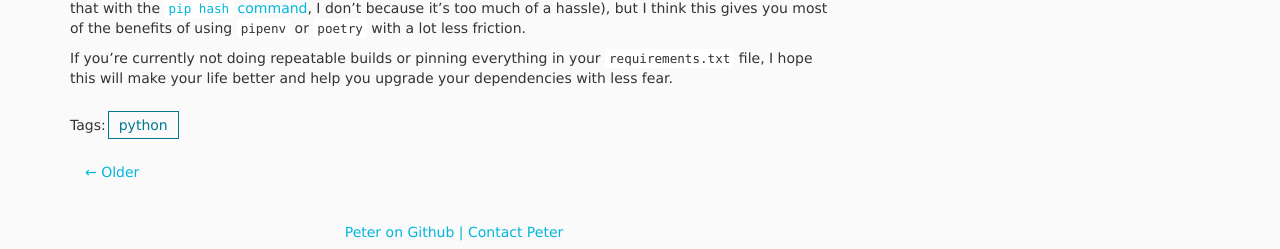
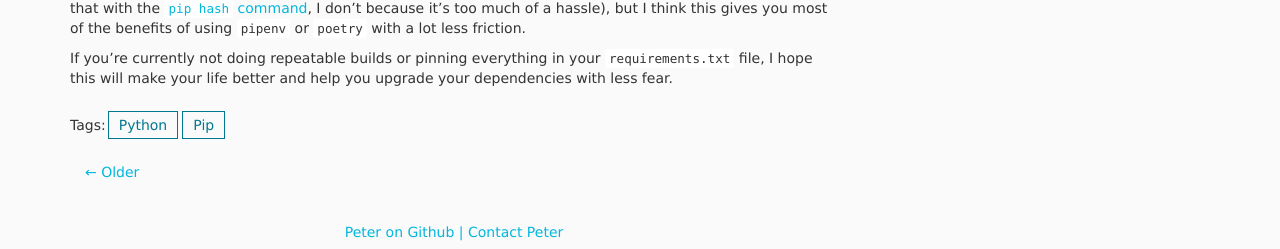
Before and after one commit to pdebelak/peterdebelak.com, a Jekyll site: the page built from _posts/2022-01-29-repeatable-python-builds-with-pip.md, in a window 1280 px wide. Shown: the part 1784-2033 px from the top of the page. Built offline with Jekyll 4.4.1, drawn with Linux system fonts in a browser that asks for light colours.

Commit message:
Fix tags in new posts to use capital letters

```diff
--- a/_posts/2022-01-29-repeatable-python-builds-with-pip.md
+++ b/_posts/2022-01-29-repeatable-python-builds-with-pip.md
@@ -2,7 +2,8 @@
 title: Repeatable Python Builds with Pip
 description: A brief rundown of how to do repeatable python builds with only pip.
 tags:
-  - python
+  - Python
+  - Pip
 ---
 
 While there are several tools like
```
Also changed, not shown: _posts/2021-11-07-read-write-in-pipeline.md (+1 -1 lines).
